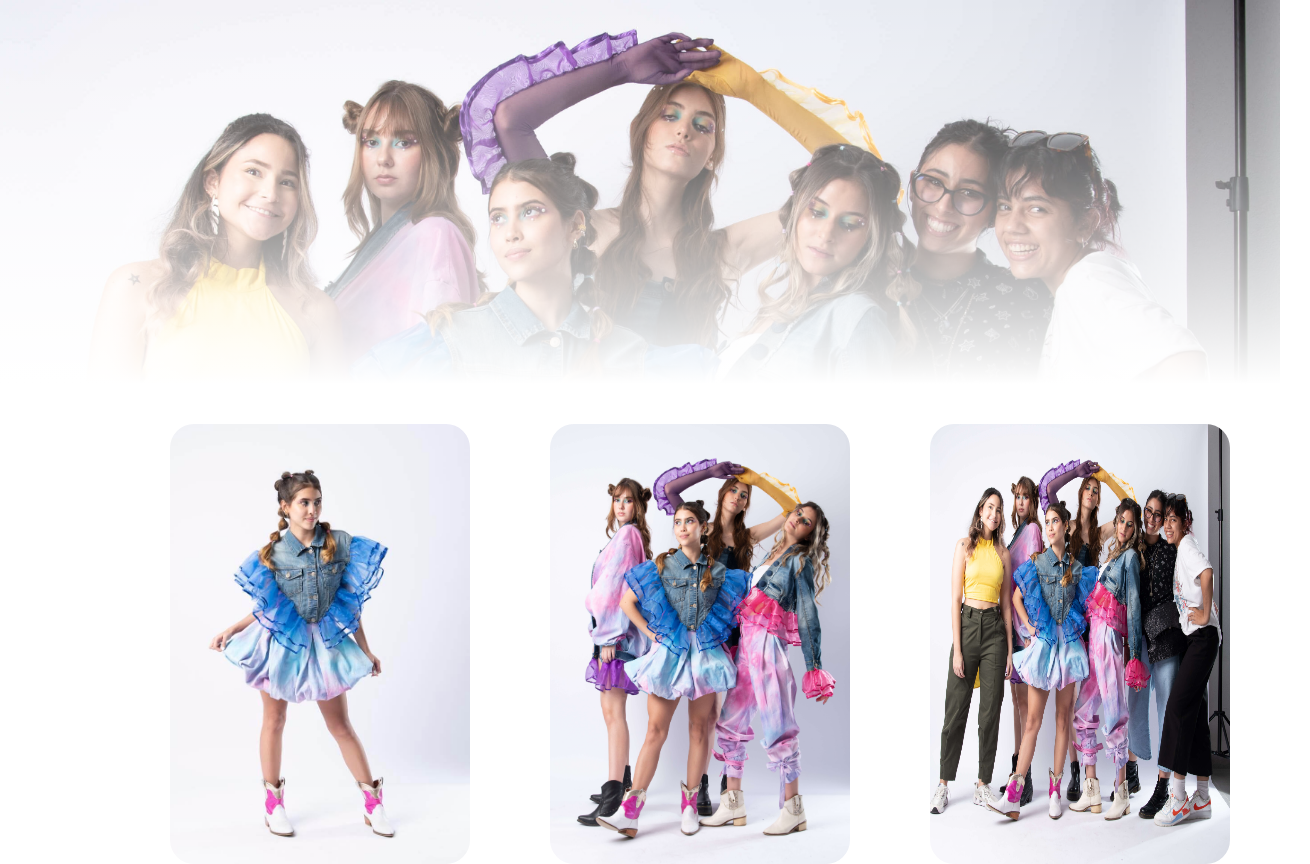
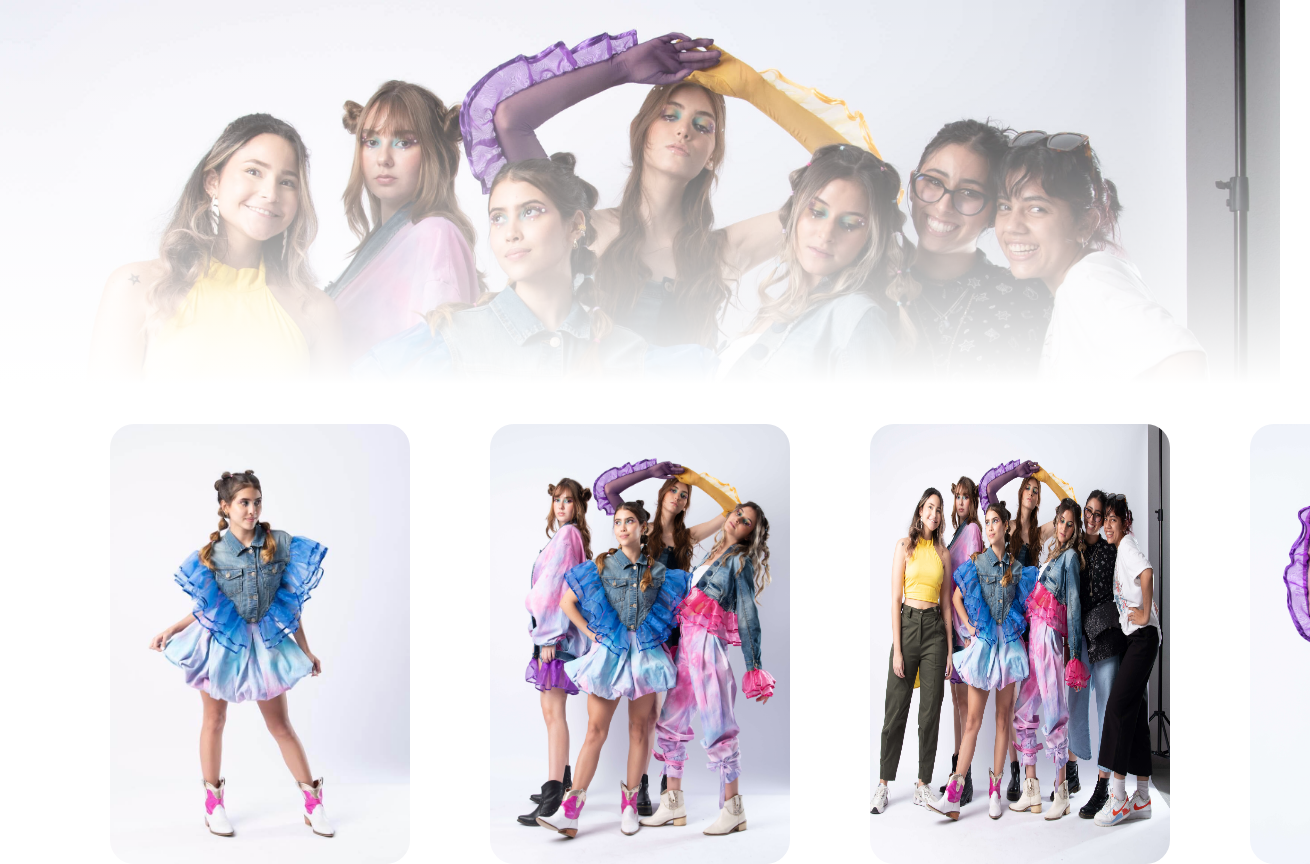
Before and after one commit to davidlondonor/manututu, a Next.js app: page / in a window 1280 px wide. Shown: the top 864 px of the page, 1310 px wide, since content can reach past the window. Built offline with nearby package versions, Linux system fonts and the light colour scheme.

Commit message:
less padding

```diff
--- a/components/Slider.js
+++ b/components/Slider.js
@@ -6,12 +6,16 @@ import images from "../components/Gallery/ImagesGallery";
 const Slider = () => {
 	console.log(images);
 	return (
-		<main className="ml-20 mr-20">
+		<main className="ml-5 mr-5">
 			<motion.div
 				className="carousel cursor-grab overflow-hidden"
 				animate={{ x: 50 }}
 			>
-				<motion.div drag="x" className="inner-carousel flex">
+				<motion.div
+					drag="x"
+					dragConstraints={{ right: 0 }}
+					className="inner-carousel flex"
+				>
 					{images.map((image, index) => {
 						return (
 							<motion.div
```
